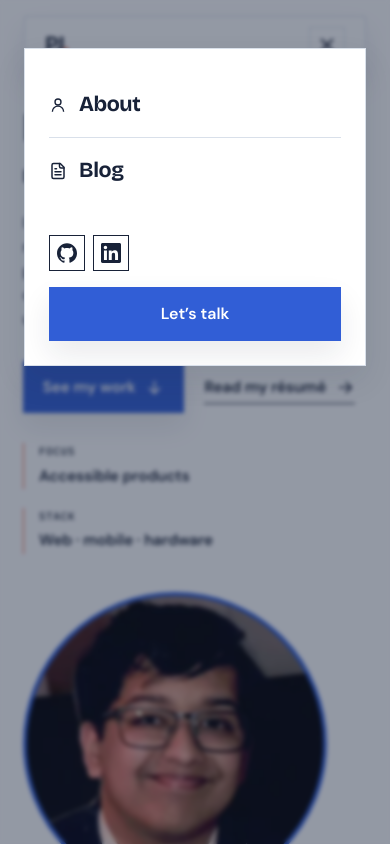
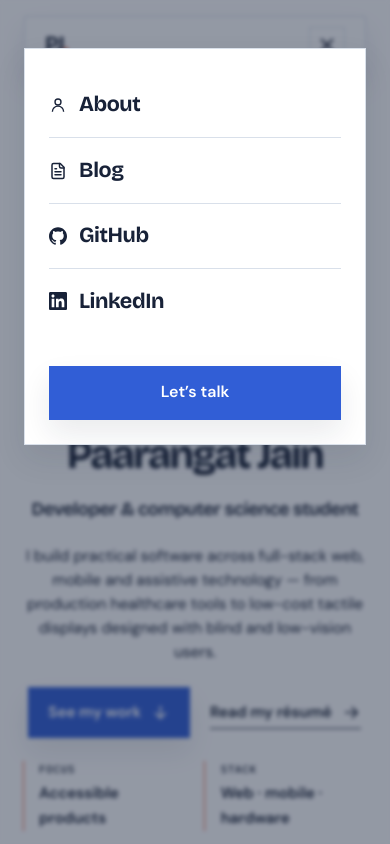
Before and after one commit to pjrus/p-jain-dev, a SvelteKit app: page / in a window 390 px wide. Both pictures are taken after a click on the button "Open menu". Shown: the top 844 px of the page. Built offline with nearby package versions, Linux system fonts and the light colour scheme.

Commit message:
feat: enhance mobile menu by consolidating social links and improving layout

```diff
--- a/src/app.css
+++ b/src/app.css
@@ -511,12 +511,6 @@ em {
   gap: 1rem;
 }
 
-.mobile-menu-social {
-  display: flex;
-  align-items: center;
-  gap: 0.5rem;
-}
-
 .mobile-menu-contact {
   flex-shrink: 0;
 }
@@ -1645,11 +1639,47 @@ em {
   }
 
   .hero {
-    gap: clamp(2.5rem, 5vw, 3.5rem);
+    gap: 1.5rem;
+    text-align: center;
+  }
+
+  /* On mobile, lead with the portrait and centre the hero content while
+     keeping the desktop two-column composition unchanged. */
+  .hero-copy {
+    display: contents;
   }
 
   .hero-visual {
-    justify-content: flex-start;
+    order: 1;
+    justify-content: center;
+  }
+
+  .hero-copy > h1 {
+    order: 2;
+  }
+
+  .hero-role {
+    order: 3;
+    margin-top: 0;
+  }
+
+  .hero-intro {
+    order: 4;
+    margin-inline: auto;
+    margin-top: 0;
+  }
+
+  .hero-actions {
+    order: 5;
+    justify-content: center;
+    margin-top: 0;
+  }
+
+  .hero-facts {
+    order: 6;
+    justify-content: center;
+    margin-top: 0;
+    text-align: left;
   }
 
   .portrait-card {
@@ -1717,6 +1747,7 @@ em {
 
   .hero-facts {
     display: grid;
+    grid-template-columns: repeat(2, minmax(0, 1fr));
     gap: 1.25rem;
   }
 
--- a/src/lib/components/SiteHeader.svelte
+++ b/src/lib/components/SiteHeader.svelte
@@ -160,30 +160,15 @@
       <nav class="mobile-menu-nav" aria-label="Mobile">
         <a href={`${base}/about`} aria-current={isAbout ? 'page' : undefined}><IconUser size={18} /> About</a>
         <a href={`${base}/blog`} aria-current={isBlog ? 'page' : undefined}><IconDocument size={18} /> Blog</a>
+        <a href="https://github.com/pjrus" target="_blank" rel="noreferrer" onclick={closeMenu}>
+          <IconGithub size={18} /> GitHub
+        </a>
+        <a href="https://www.linkedin.com/in/paarangat-jain-6aa1321ba/" target="_blank" rel="noreferrer" onclick={closeMenu}>
+          <IconLinkedin size={18} /> LinkedIn
+        </a>
       </nav>
 
       <div class="mobile-menu-foot">
-        <div class="mobile-menu-social">
-          <a
-            class="header-social"
-            href="https://github.com/pjrus"
-            target="_blank"
-            rel="noreferrer"
-            aria-label="GitHub profile"
-          >
-            <IconGithub size={20} />
-          </a>
-          <a
-            class="header-social"
-            href="https://www.linkedin.com/in/paarangat-jain-6aa1321ba/"
-            target="_blank"
-            rel="noreferrer"
-            aria-label="LinkedIn profile"
-          >
-            <IconLinkedin size={20} />
-          </a>
-        </div>
-
         <a class="button button-primary mobile-menu-contact" href="mailto:paarangatj@gmail.com" onclick={closeMenu}>
           Let’s talk
         </a>
```
